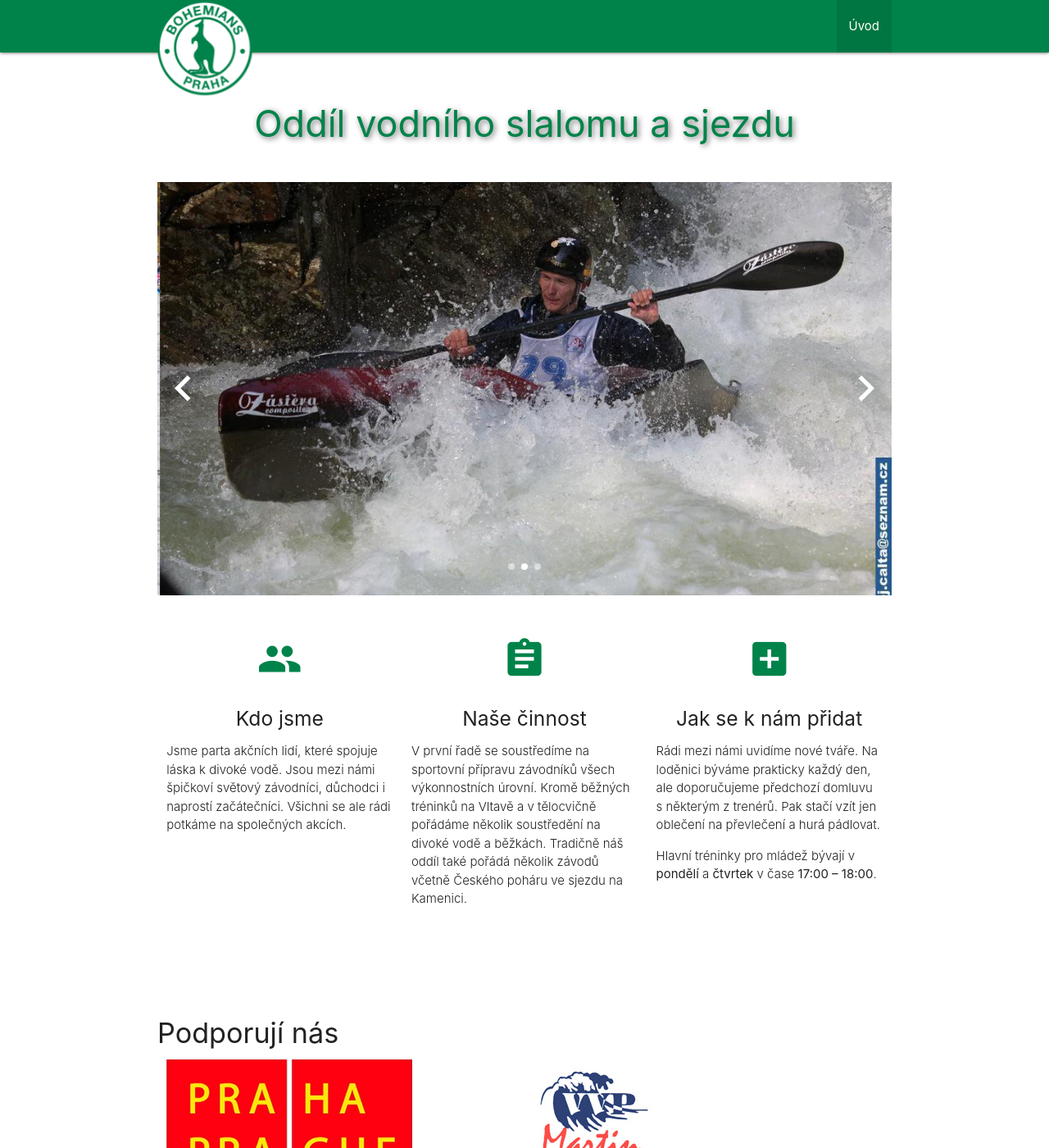
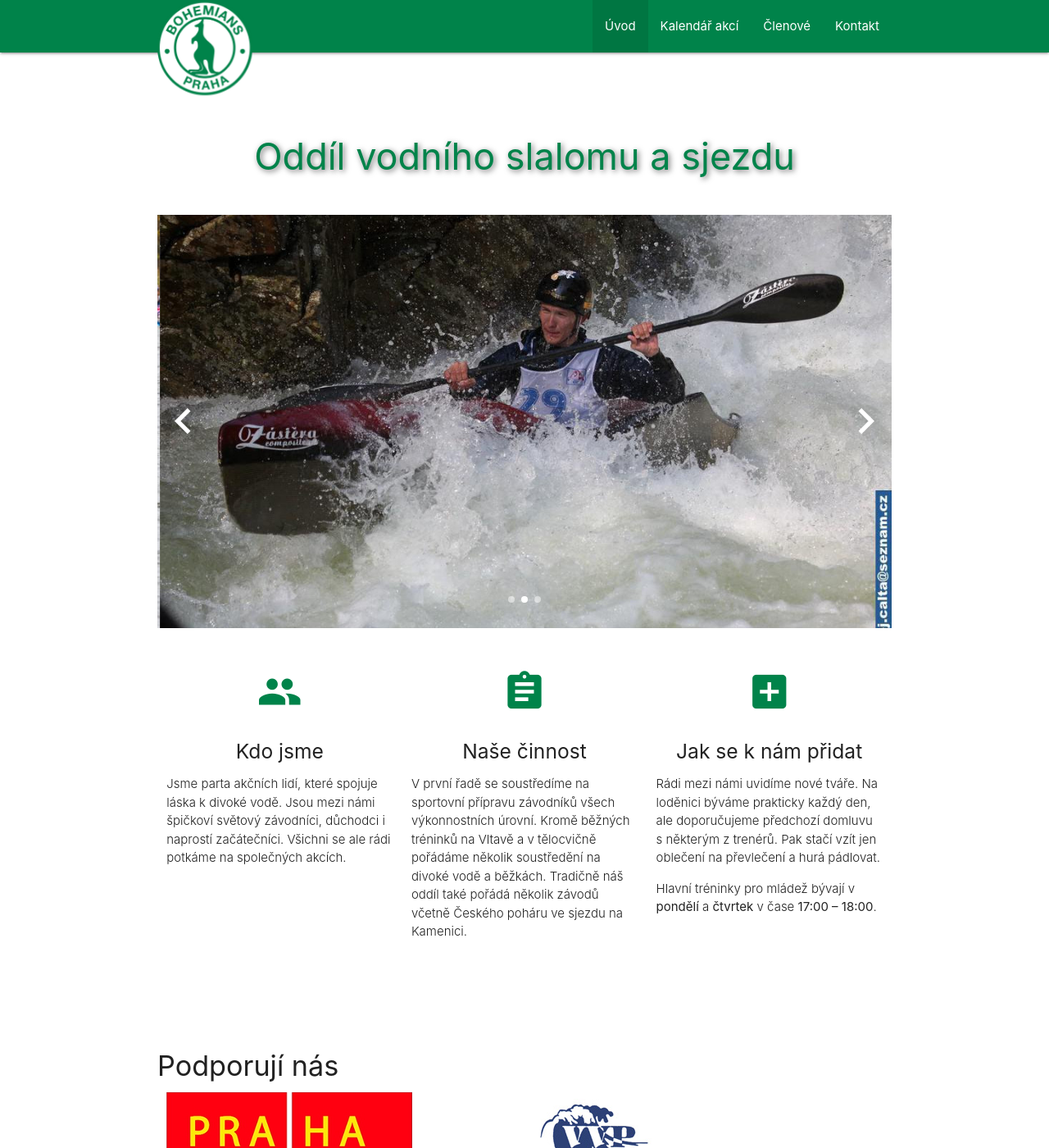
Before and after one commit to SemaiCZE/boh-pha-web, a Jekyll site: the page built from index.html, in a window 1280 px wide and 1400 px high. Shown: the whole window at 82% size. Built offline with Jekyll 4.4.1, drawn with Linux system fonts in a browser that asks for light colours.

Commit message:
Contacts page template

```diff
--- a/_config.yml
+++ b/_config.yml
@@ -31,6 +31,7 @@
 #   - vendor/ruby/
 
 #my variables
+master: "Michal Šťastný"
 address: "Modřanská 1107/51, 14700 Praha &ndash; Podolí"
 phone: "+420 734 362 983"
 email: "stagr.m@seznam.cz"
--- a/_includes/header.html
+++ b/_includes/header.html
@@ -9,7 +9,7 @@
 			<ul class="right hide-on-med-and-down">
 				{% for node in sorted_pages %}
 				<li class="bold{% if page.url == node.url %} active{% endif %}">
-					<a href="{{ site.baseurl }}/{{ node.url }}">
+					<a href="{{ site.baseurl }}{{ node.url }}">
 						<span class="menu-spacing">{{ node.title }}</span>
 					</a>
 				</li>
@@ -22,7 +22,7 @@
 	<ul id="nav-mobile" class="sidenav">
 		{% for node in sorted_pages %}
 		<li class="bold{% if page.url == node.url %} active{% endif %}">
-			<a href="{{ site.baseurl }}/{{ node.url }}">{{ node.title }}</a>
+			<a href="{{ site.baseurl }}{{ node.url }}">{{ node.title }}</a>
 		</li>
 		{% endfor %}
 	</ul>
--- /dev/null
+++ b/_includes/slider.html
@@ -0,0 +1,16 @@
+<div class="carousel carousel-slider">
+    <div class="carousel-fixed-item center middle-indicator">
+      <div class="left">
+        <a href="#" class="movePrevCarousel middle-indicator-text waves-effect waves-light content-indicator"><i class="material-icons left  middle-indicator-text">chevron_left</i></a>
+      </div>
+      <div class="right">
+        <a href="#" class="moveNextCarousel middle-indicator-text waves-effect waves-light content-indicator"><i class="material-icons right middle-indicator-text">chevron_right</i></a>
+      </div>
+    </div>
+
+	{% for image in site.static_files %}
+		{% if image.path contains 'images/slider' %}
+			<a class="carousel-item" href="#{{ image.name }}"><img src="{{ site.baseurl }}{{ image.path }}"></a>
+		{% endif %}
+	{% endfor %}
+</div>
--- a/_sass/main.scss
+++ b/_sass/main.scss
@@ -29,6 +29,10 @@
 
 a {
   color: $boh-green;
+}
+
+main > div.container {
+  padding-top: 40px;
 }
 
 .nomargin {
@@ -85,5 +89,38 @@
 }
 
 nav {
-  z-index: 999;
+  z-index: 996;
 }
+
+table#kontakt {
+  border-collapse: unset;
+}
+
+table#kontakt > tbody > tr > td:first-child {
+  text-align: right;
+  font-weight: bold;
+}
+
+figure > img {
+  display: block;
+  margin-left: auto;
+  margin-right: auto;
+}
+
+div.map-container {
+  position: relative;
+  width: 80%;
+  height: 0;
+  padding-bottom: 50%;
+  margin-right: auto;
+  margin-left: auto;
+  margin-bottom: 50px;
+}
+
+div.map-container > iframe {
+  width: 100% !important;
+  height: 100% !important;
+  position: absolute;
+  top: 0;
+  left: 0;
+}
--- /dev/null
+++ b/clenove.html
@@ -0,0 +1,5 @@
+---
+layout: default
+title: Členové
+order: 40
+---
--- a/index.html
+++ b/index.html
@@ -5,26 +5,10 @@
 ---
 
 <div class="text-center">
-	<h1>Oddíl vodního slalomu a sjezdu</h1>
+	<h1 class="elegantshadow">Oddíl vodního slalomu a sjezdu</h1>
 </div>
 
-<div class="carousel carousel-slider">
-    <div class="carousel-fixed-item center middle-indicator">
-      <div class="left">
-        <a href="#" class="movePrevCarousel middle-indicator-text waves-effect waves-light content-indicator"><i class="material-icons left  middle-indicator-text">chevron_left</i></a>
-      </div>
-      <div class="right">
-        <a href="#" class="moveNextCarousel middle-indicator-text waves-effect waves-light content-indicator"><i class="material-icons right middle-indicator-text">chevron_right</i></a>
-      </div>
-    </div>
-
-	{% for image in site.static_files %}
-		{% if image.path contains 'images/slider' %}
-			<a class="carousel-item" href="#{{ image.name }}"><img src="{{ site.baseurl }}{{ image.path }}"></a>
-		{% endif %}
-	{% endfor %}
-</div>
-
+{% include slider.html %}
 
 <div class="section">
   <!--   Icon Section   -->
--- /dev/null
+++ b/kalendar-akci.html
@@ -0,0 +1,5 @@
+---
+layout: default
+title: Kalendář akcí
+order: 20
+---
```
Also changed, not shown: kontakt.html (added, +51 -0 lines), assets/images/qrcode.png (added).
